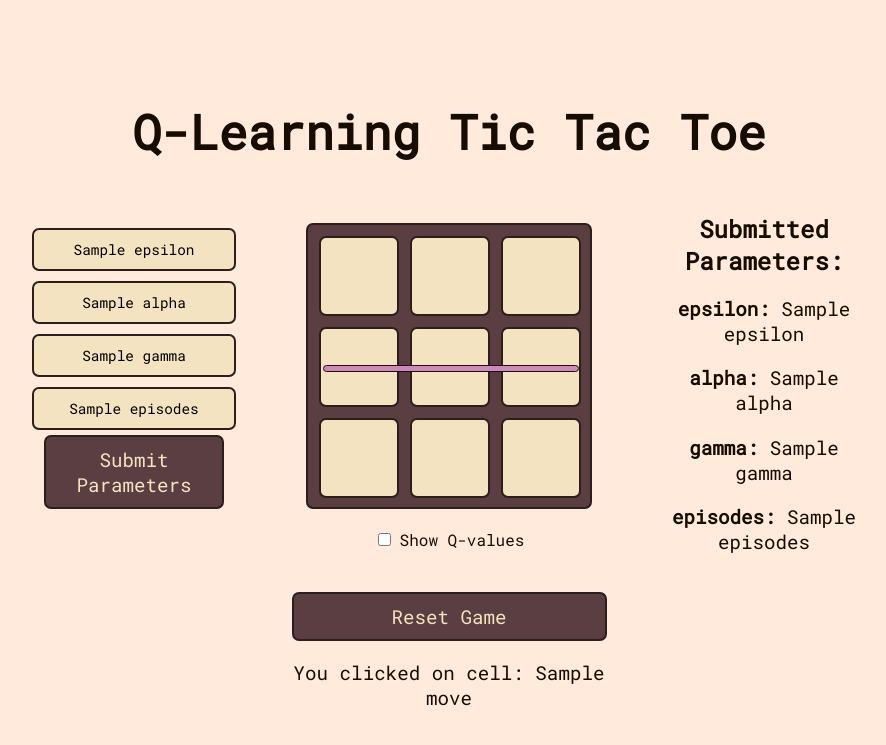
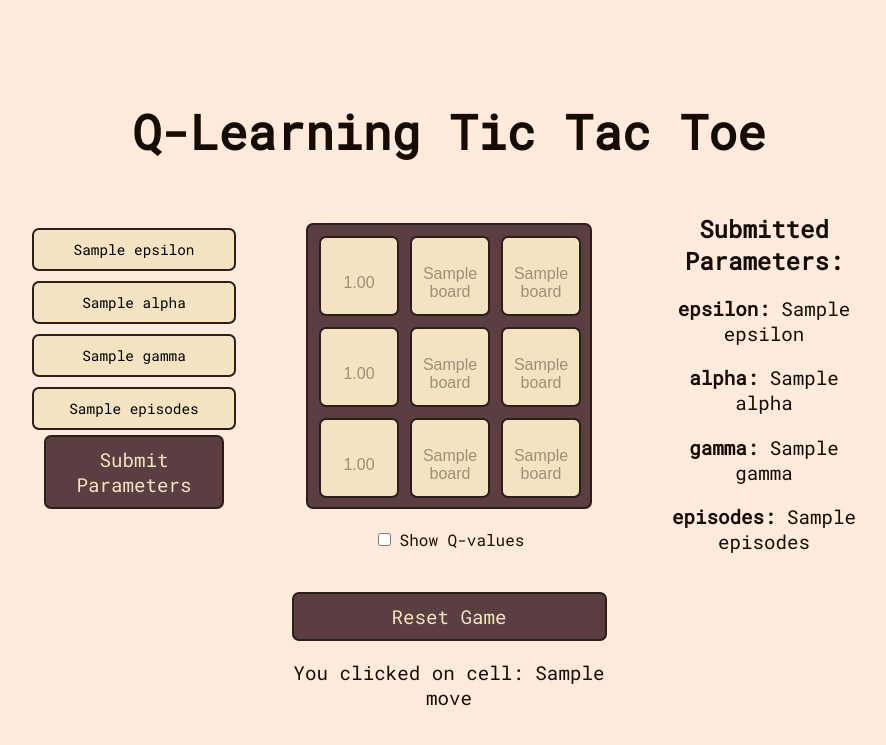
Before and after one commit to aaseesb/Tic-Tac-Toe-ML, a Flask app: template templates/home.html in a window 1280 px wide. Shown: the top 745 px of the page, without its empty margins (191-1077 px from the left). Run offline with Flask 3, Linux system fonts and the light colour scheme; the template is opened without the code that fills it: most values are stand-ins (such as "Sample title", 1, 10 or a date in 2020).

Commit message:
made board dynamic so that it can load seperately to the home.html page so it doesnt need to reload the page each time a move is made

```diff
--- a/app.py
+++ b/app.py
@@ -59,7 +59,7 @@ def home():
             # switch icons each time game is reset
             human, ai = ("O", "X") if human == "X" else ("X", "O")
             if human == "O":
-                env.board[o_ai.step_ai(env)] = "X"
+                env.board[o_ai.step_ai(env)] = ai
 
             qvalues = get_qvalues(x_ai,o_ai,env,human)
             combine2d(env.board, qvalues)
@@ -131,6 +131,19 @@ def update_qvalues():
     print("Q-values checkbox is now:", show_qvalues)
     return jsonify(success=True)
 
+@app.route('/get_board')
+def get_board():
+    global env, x_ai, o_ai, human
+    if env is None:
+        return jsonify(html='<p>Game not started</p>')
+
+    qvalues = get_qvalues(x_ai, o_ai, env, human) if show_qvalues else []
+
+    board_2d = combine2d(env.board, qvalues)
+
+    rendered_board = render_template('board.html', board=board_2d)
+    return jsonify(html=rendered_board)
+
 def combine2d(board, qvalues):
     # first, apply taken positions to board_2d
     board_2d = [env.board[i:i + 3] for i in range(0, 9, 3)]
--- a/static/script.js
+++ b/static/script.js
@@ -46,5 +46,19 @@ function sendCheckboxState(checkbox) {
       'Content-Type': 'application/json'
     },
     body: JSON.stringify({ qvalues: checkbox.checked })
-  });
+  }).then(response => {
+    if (response.ok) {
+      // Then fetch the updated board
+      return fetch('/get_board');
+    } else {
+      throw new Error("Failed to update qvalues");
+    }
+  }).then(response => response.json())
+    .then(data => {
+      // Replace the board HTML
+      document.getElementById('board-container').innerHTML = data.html;
+    })
+    .catch(error => {
+      console.error("Error:", error);
+    });
 }
--- /dev/null
+++ b/templates/board.html
@@ -0,0 +1,31 @@
+<div class="grid">
+  {% for row in range(3) %}
+    {% for col in range(3) %}
+      {% set cell_value = board[row][col] %}
+
+      {% if cell_value == 'X' or cell_value == 'O' %}
+        <!-- Disabled button showing X or O image -->
+        <button disabled name="cell" value="{{ row }}-{{ col }}" class="grid-cell">
+          <img src="{{ url_for('static', filename='images/' + cell_value + '.png') }}" />
+        </button>
+
+      {% elif cell_value == ' ' or cell_value is number %}
+        <!-- Clickable empty cells or Q-value shown -->
+        <button type="submit" name="cell" value="{{ row }}-{{ col }}" class="grid-cell">
+          {% if cell_value is number %}
+            <p style="color:#6d57499c; font-size:.5em;">{{ '%.2f'|format(cell_value) }}</p>
+          {% else %}
+            <p style="color:#6d57499c; font-size:.5em;">&nbsp;</p>
+          {% endif %}
+        </button>
+
+      {% else %}
+        <!-- fallback for anything else -->
+        <button type="submit" name="cell" value="{{ row }}-{{ col }}" class="grid-cell">
+          <p style="color:#6d57499c; font-size:.5em;">{{ cell_value }}</p>
+        </button>
+      {% endif %}
+
+    {% endfor %}
+  {% endfor %}
+</div>
--- a/templates/home.html
+++ b/templates/home.html
@@ -34,43 +34,11 @@
             <div class="column" style="width:350px;">
                 <!-- tictactoe game -->
                 <form method="POST">
-                    <div class="grid">
-                        {% for row in range(3) %}
-                        {% for col in range(3) %}
-                        <!-- first check if ai is trained -->
-                        {% if epsilon == ''%}
-                            <button name="cell" value="{{ row }}-{{ col }}" class="grid-cell"
-                                onclick="trainAiWarning();"></button>
-                        <!-- disable cells and display images if they are not empty -->
-                        {% elif board[row][col] == 'X' or board[row][col] == 'O'%}
-                            <button disabled name="cell" value="{{ row }}-{{ col }}" class="grid-cell">
-                                <img src="{{ url_for('static', filename='images/' + board[row][col] + '.png') }}" />
-                            </button>
-                        <!-- if game has ended -->
-                        {% elif winner != None %}
-                            <button disabled name="cell" value="{{ row }}-{{ col }}" class="grid-cell">
-                            </button>
-                        <!-- clickable empty cells -->
-                        {% else %}
-                            <button type="submit" name="cell" value="{{ row }}-{{ col }}" class="grid-cell">
-                            <p style="color:#6d57499c; font-size:.5em;"></style>{{board[row][col]}}</p>
-                            </button>
-                        {% endif %}
-                        {% endfor %}
-                        {% endfor %}
+                    <div id="board-container">
+                        {% include 'board.html' %}
+                    </div>
 
-                        <!-- winning line -->
-                        {% if cells != None %}
-                            <div class="winner-line" id="line"></div>
-                            <!-- run js function-->
-                            <script type="text/javascript">
-                                var cells = {{ cells | tojson }};
-                                drawWinLine(cells);
-                            </script>
-                        {% endif %}
-                    </div>
                     <input type="hidden" name="submit_type" value="move">
-
 
                 <div style="display: flex; justify-content: center; align-items: center; margin-top: 20px;">
                 <label for="show_qvalues" style="display: inline-flex; align-items: center; gap: 6px;">
```
